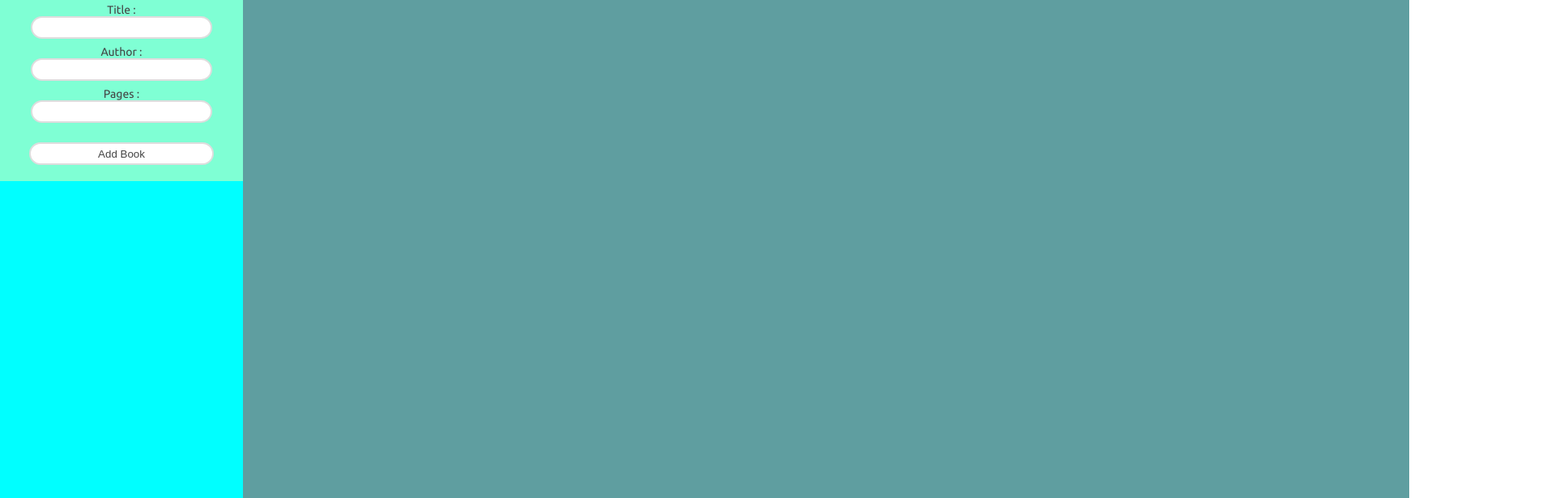
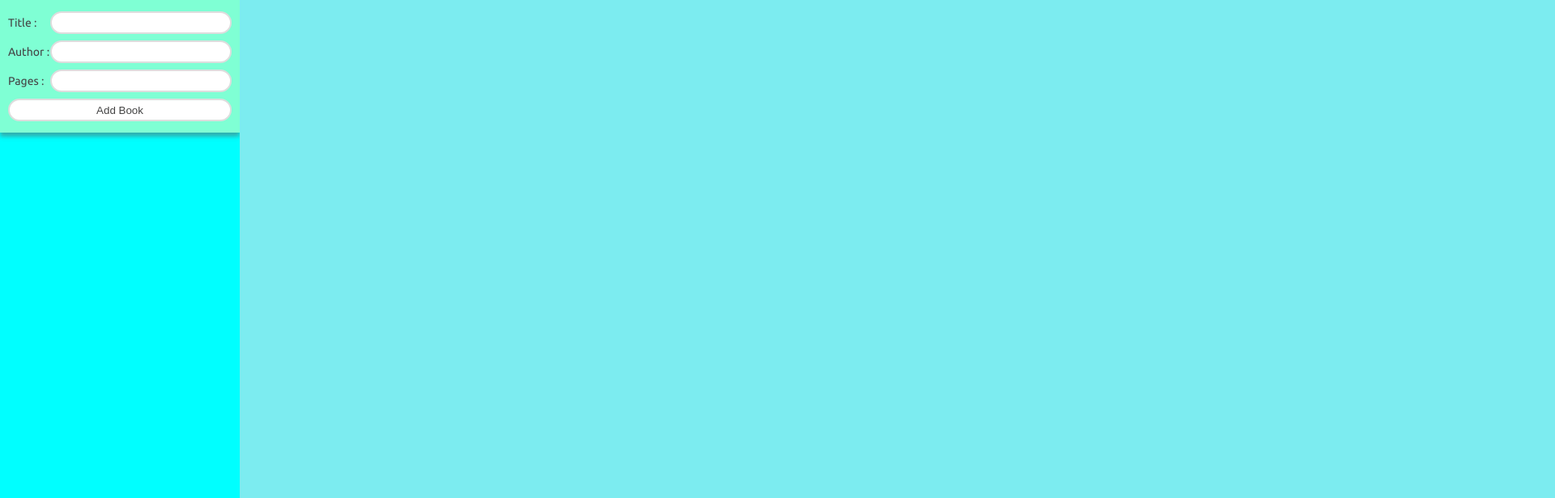
Before and after one commit to OZANAYYILDIZ/library, a plain HTML site: page index.html in a window 1280 px wide. Shown: the top 616 px of the page at 81% size, 1920 px wide, since content can reach past the window. Drawn offline with Linux system fonts and the light colour scheme.

Commit message:
add some styling

```diff
--- a/css/style.css
+++ b/css/style.css
@@ -11,31 +11,33 @@ body {
 
 .container {
     display: grid;
-    grid-template-columns: 300px 1fr;
+    grid-template-columns: 296px 1fr;
 }
 .side-bar {
     background-color: aqua;
-    width: 300px;
     height: 100vh;
 }
 
 .main-library {
     width: 100%;
-    background-color: cadetblue;
+    background-color: rgb(124, 236, 240);
     display: grid;
-    grid-template-columns: repeat(6, minmax(240px, 1fr));
+    grid-template-columns: repeat(6, minmax(300px, 1fr));
 }
 
 .form-container {
     background-color: aquamarine;
+    padding: 10px;
+    box-shadow: 0px 5px 5px 0px rgba(97,97,97,0.5);
+    -webkit-box-shadow: 0px 5px 5px 0px rgba(97,97,97,0.5);
+    -moz-box-shadow: 0px 5px 5px 0px rgba(97,97,97,0.5);
 }
 
 .input-con {
     padding: 4px 0;
-}
-
-.input-con > label {
-    display: block;
+    display: flex;
+    justify-content: space-between;
+    align-items: center;
 }
 
 .inputs {
@@ -54,18 +56,22 @@ body {
 }
 
 .button {
-    width: 228px;
+    width: 100%;
     height: 28px;
     border-radius: 14px;
-    margin: 20px 0 20px 0;
     border: 2px solid #ddd;
     background-color: #fff;
     cursor: pointer;
     color: #444;
+    margin-right: 0;
+    transition: 0.3s;
 }
 
-.test {
-    text-align: center;
+.button:hover {
+    background-color: #60e28b88;
+    border: 2px solid #60e28b88;
+    font-weight: 700;
+    color: #fff;
 }
 
 .book-card {
@@ -74,10 +80,18 @@ body {
     width: 90%;
     height: 150px;
     display: grid;
+    border-radius: 10px;
+
+    box-shadow: 5px 5px 5px 0px rgba(97,97,97,0.5);
+    -webkit-box-shadow: 5px 5px 5px 0px rgba(97,97,97,0.5);
+    -moz-box-shadow: 5px 5px 5px 0px rgba(97,97,97,0.5);
 }
 
 .card-info {
     padding-top: 8px;
     padding-left: 8px;
+}
+.title,
+.author {
     border-bottom: solid 1px #ddd;
 }
--- a/index.html
+++ b/index.html
@@ -28,7 +28,9 @@
                             <label for="pages">Pages :</label>
                             <input required class="inputs" type="number" name="pages" id="pages">
                         </div>
-                        <button id="submit-btn" class="button" type="submit">Add Book</button>
+                        <div class="input-con">
+                            <button id="submit-btn" class="button" type="submit">Add Book</button>
+                        </div>
                     </div>
 
                 </form>
```
